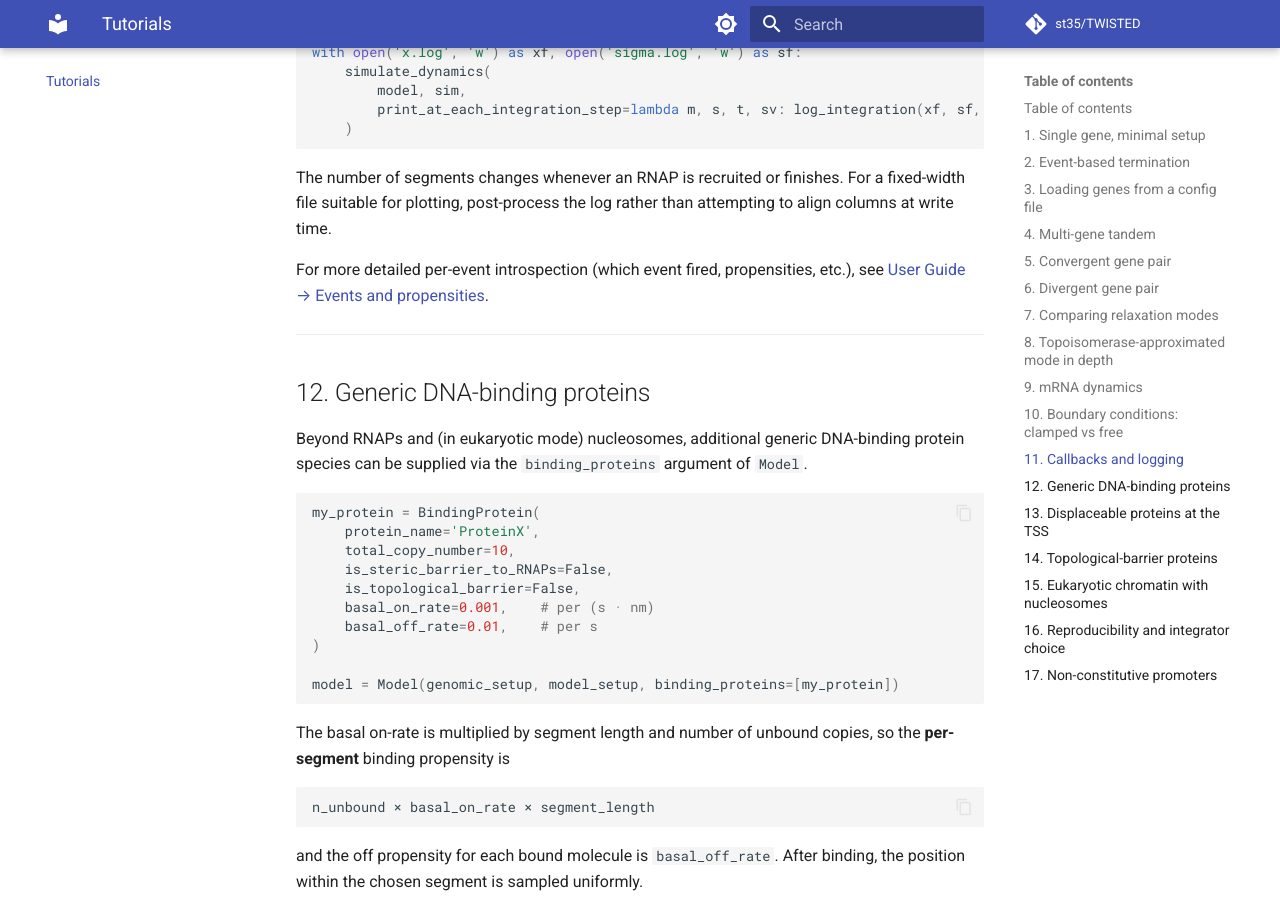
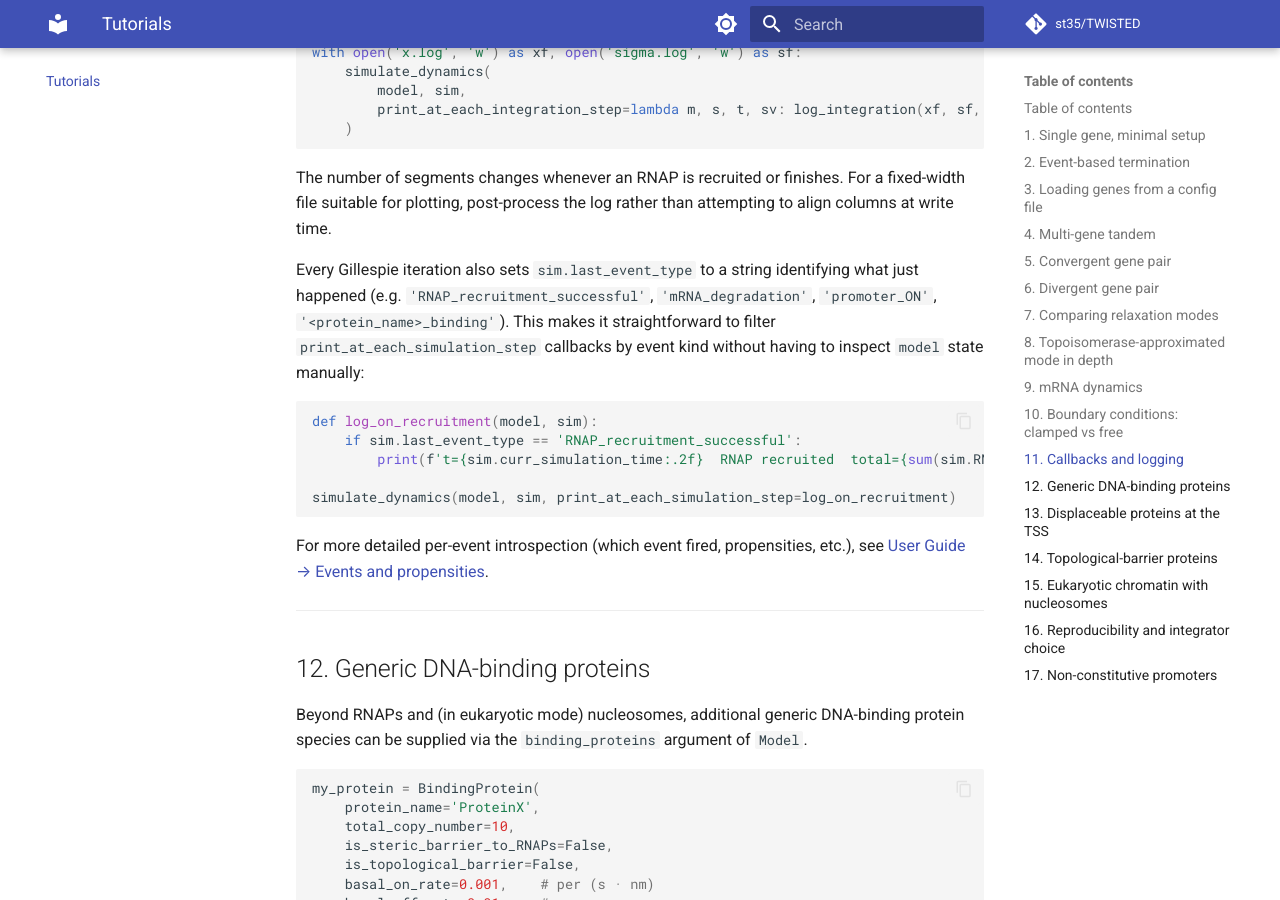
Before and after one commit to st35/TWISTED, an MkDocs documentation site: the page built from docs/tutorials.md, in a window 1280 px wide and 900 px high, scrolled down 8825 px. Built offline with MkDocs 1.6.1 and Material for MkDocs 9.7.7, drawn with Linux system fonts in a browser that asks for light colours; comment, search, counter and statistics services are not loaded; some of the changed text lies outside the part shown.

Commit message:
Added capability for more descriptive event logging

````diff
--- a/docs/tutorials.md
+++ b/docs/tutorials.md
@@ -384,6 +384,16 @@ with open('x.log', 'w') as xf, open('sigma.log', 'w') as sf:
 
 The number of segments changes whenever an RNAP is recruited or finishes. For a fixed-width file suitable for plotting, post-process the log rather than attempting to align columns at write time.
 
+Every Gillespie iteration also sets `sim.last_event_type` to a string identifying what just happened (e.g. `'RNAP_recruitment_successful'`, `'mRNA_degradation'`, `'promoter_ON'`, `'<protein_name>_binding'`). This makes it straightforward to filter `print_at_each_simulation_step` callbacks by event kind without having to inspect `model` state manually:
+
+```python
+def log_on_recruitment(model, sim):
+    if sim.last_event_type == 'RNAP_recruitment_successful':
+        print(f't={sim.curr_simulation_time:.2f}  RNAP recruited  total={sum(sim.RNAPs_finished_transcription)}')
+
+simulate_dynamics(model, sim, print_at_each_simulation_step=log_on_recruitment)
+```
+
 For more detailed per-event introspection (which event fired, propensities, etc.), see [User Guide → Events and propensities](user-guide/events-and-propensities.md).
 
 ---
@@ -577,12 +587,13 @@ sim = SimulationSetupAndState(
 
 The mean fraction of time the promoter spends ON is `k_on / (k_on + k_off)`. With the values above that is `0.02 / 0.03 ≈ 0.67`, so the effective RNAP recruitment rate is roughly `0.67 × 0.05 ≈ 0.033 s⁻¹`, compared to `0.05 s⁻¹` for a constitutive promoter of the same basal rate.
 
-The `print_at_each_simulation_step` callback is convenient for tracking promoter switching events:
+The `print_at_each_simulation_step` callback is convenient for tracking promoter switching events. Use `sim.last_event_type` to fire the callback only on the relevant transitions:
 
 ```python
 def log_promoter(model, sim):
-    status = 'ON' if model.promoter_status[0] == 1 else 'OFF'
-    print(f't={sim.curr_simulation_time:7.2f}  promoter={status}  mRNA={model.mRNA_counts[0]}')
+    if sim.last_event_type in ('promoter_ON', 'promoter_OFF'):
+        status = 'ON' if model.promoter_status[0] == 1 else 'OFF'
+        print(f't={sim.curr_simulation_time:7.2f}  promoter={status}  mRNA={model.mRNA_counts[0]}')
 
 simulate_dynamics(model, sim, print_at_each_simulation_step=log_promoter)
 print('mRNA produced:', model.mRNA_counts[0])
--- a/model_setup.py
+++ b/model_setup.py
@@ -249,6 +249,7 @@ class SimulationSetupAndState: # Class to hold simulation setup parameters
 
 		self.curr_simulation_time = 0.0 # Current simulation time (in s)
 		self.last_event_index = -1 # Index of the last event that occurred in the simulation
+		self.last_event_type = None # Type of the last event that occurred in the simulation
 		self.simulation_completed = False # Flag indicating whether the simulation has completed
 
 		self.state_has_been_initialized = False # Flag indicating whether the simulation state has been initialized; used to ensure that setup_simulation_state is called before running the simulation
````
Also changed, not shown: docs/api/model-setup.md (+1 -0 lines), docs/api/simulate-dynamics.md (+4 -0 lines), simulate_dynamics.py (+16 -1 lines).
